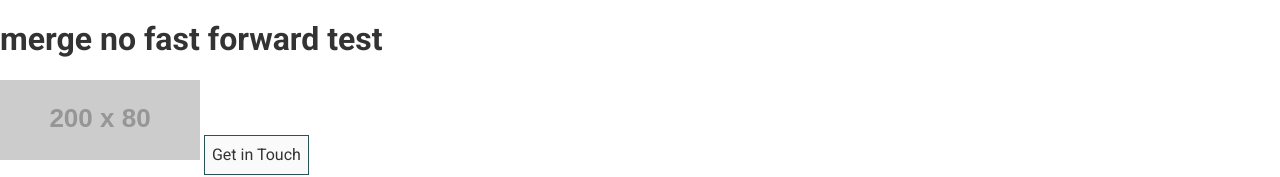
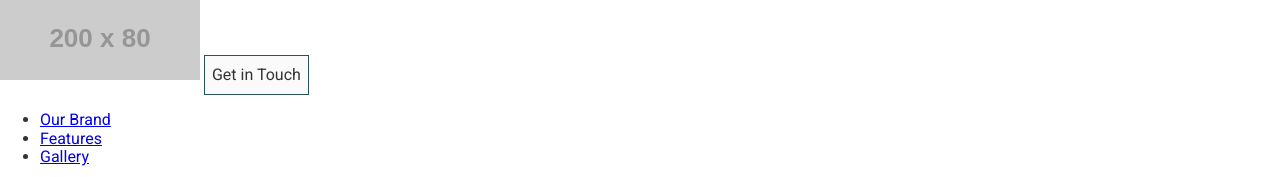
Before and after one commit to jazzed28/Workflow-Playground, a website: page app/index.html in a window 1280 px wide. Shown: the top 177 px of the page. Drawn offline with Linux system fonts and the light colour scheme; grey boxes are pictures that could not be loaded; placeholder pictures from the web are drawn by us.

Commit message:
remove h1

```diff
--- a/app/index.html
+++ b/app/index.html
@@ -1,7 +1,6 @@
 <!DOCTYPE html>
 
 <html>
-  <h1>merge no fast forward test</h1>
   <head>
     <meta name="viewport" content="width=device-width, initial-scale=1" />
     <link href='https://fonts.googleapis.com/css?family=Roboto:400,100,300,500,700' rel='stylesheet' type='text/css'>
```
